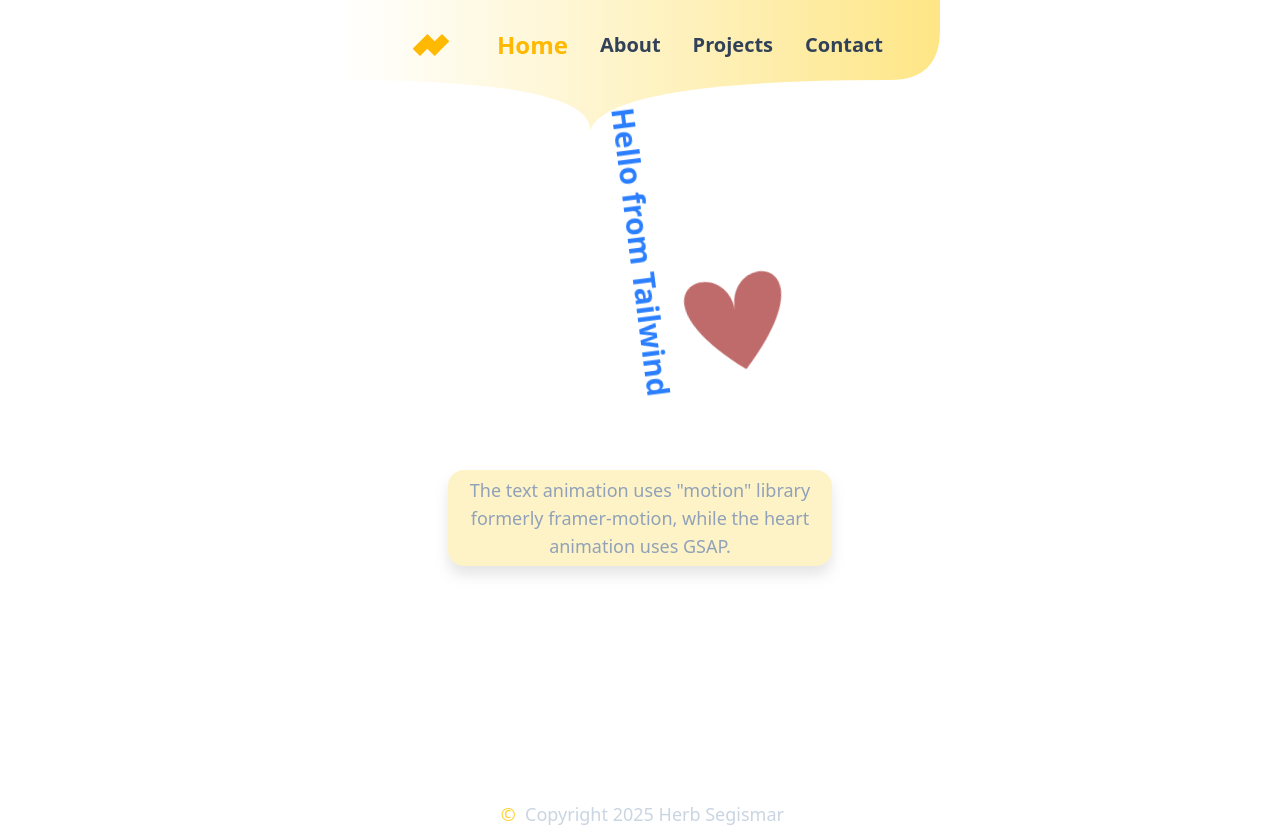
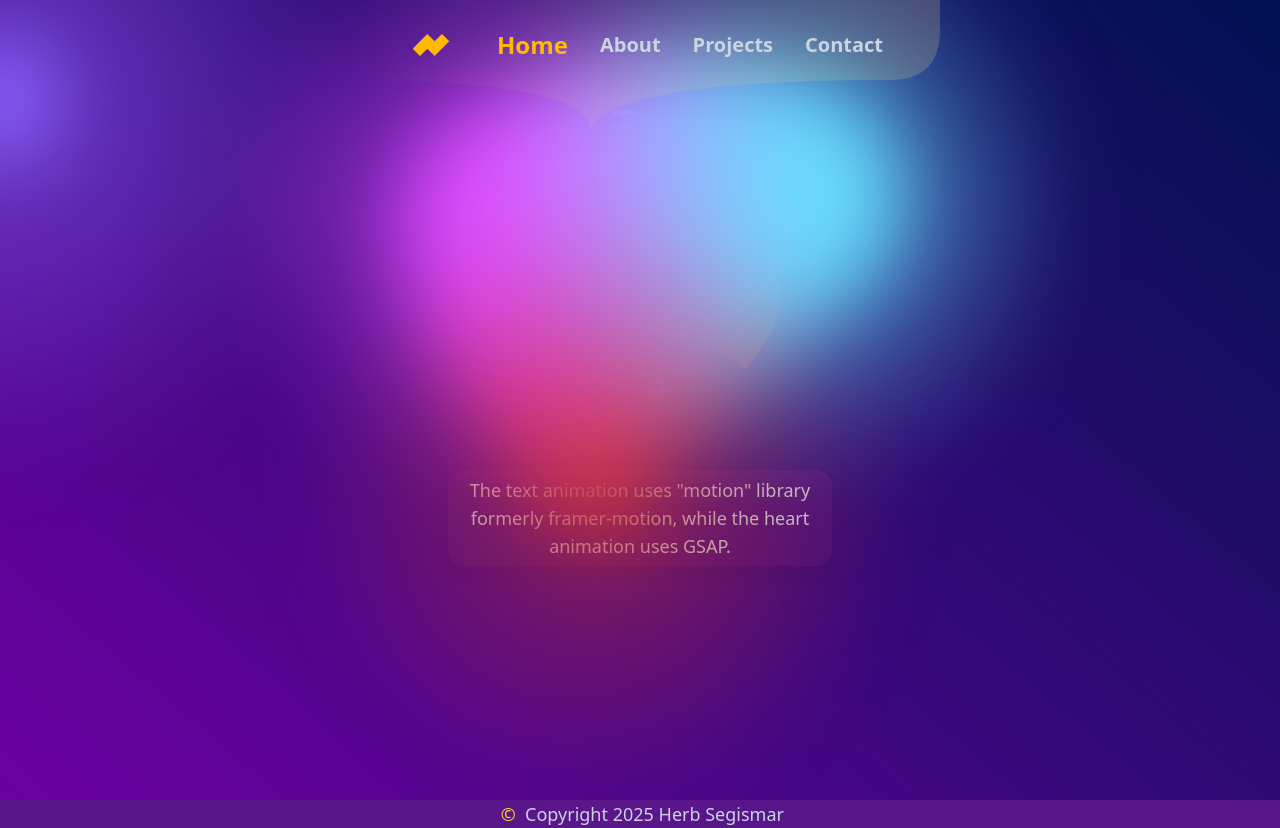
Before and after one commit to HerbertSegismar/greensock-anim, a React (Vite) app: page / in a window 1280 px wide. Built offline with nearby package versions, Linux system fonts and the light colour scheme.

Commit message:
BG animated

```diff
--- a/src/Layout.tsx
+++ b/src/Layout.tsx
@@ -1,6 +1,7 @@
 import Navbar from "./components/navbar.tsx";
 import Footer from "./components/footer.tsx";
 import type { ReactNode } from "react";
+import BackgroundGradientAnimation from "./components/ui/background-gradient-animation.tsx";
 interface LayoutProps {
   children: ReactNode;
 }
@@ -12,9 +13,13 @@
         <Navbar />
       </div>
       <main className="flex-1 flex flex-col items-center justify-center">
-        {children}
+        <div className="">
+          <BackgroundGradientAnimation>
+            {children}
+          </BackgroundGradientAnimation>
+        </div>
       </main>
-      <div className="text-sm md:text-lg flex text-center items-center justify-center text-slate-300">
+      <div className="text-sm md:text-lg flex text-center items-center justify-center text-slate-300 bg-purple-900">
         <Footer />
       </div>
     </div>
--- a/src/components/about.tsx
+++ b/src/components/about.tsx
@@ -1,7 +1,7 @@
 
 const about = () => {
   return (
-    <div className="flex flex-col items-center justify-center h-screen text-amber-300 text-5xl font-bold">
+    <div className="flex flex-col items-center justify-center h-screen text-amber-300 text-5xl font-bold z-50">
       About
     </div>
   );
--- /dev/null
+++ b/src/components/bgGradientAnimation.tsx
@@ -0,0 +1,13 @@
+import { BackgroundGradientAnimation } from "./ui/background-gradient-animation";
+
+export function BackgroundGradientAnimationDemo() {
+  return (
+    <BackgroundGradientAnimation>
+      <div className="absolute z-50 inset-0 flex items-center justify-center text-white font-bold px-4 pointer-events-none text-3xl text-center md:text-4xl lg:text-7xl">
+        <p className="bg-clip-text text-transparent drop-shadow-2xl bg-gradient-to-b from-white/80 to-white/20">
+          Gradients X Animations
+        </p>
+      </div>
+    </BackgroundGradientAnimation>
+  );
+}
--- a/src/components/contact.tsx
+++ b/src/components/contact.tsx
@@ -1,6 +1,6 @@
 const about = () => {
   return (
-    <div className="flex flex-col items-center justify-center h-screen text-amber-300 text-5xl font-bold">
+    <div className="flex flex-col items-center justify-center h-screen text-amber-300 text-5xl font-bold z-50">
       Contact
     </div>
   );
--- a/src/components/heart.tsx
+++ b/src/components/heart.tsx
@@ -2,9 +2,9 @@
 const heart = () => {
   return (
     <div>
-        <div className="heart"></div>
+      <div className="heart z-50"></div>
     </div>
-  )
+  );
 }
 
 export default heart
--- a/src/components/home.tsx
+++ b/src/components/home.tsx
@@ -29,7 +29,7 @@
   }, [container]);
 
   return (
-    <div className="flex flex-col items-center justify-center h-screen">
+    <div className="flex flex-col items-center justify-center h-screen z-50">
       <motion.h1
         animate={{
           scale: [1, 1.5, 1.5, 1, 1],
@@ -49,7 +49,7 @@
         <Heart />
       </div>
       <div
-        className=" flex items-center justify-center text-sm md:text-lg text-slate-400 drop-shadow-xl text-center bg-amber-100 w-96 h-24 rounded-2xl -z-10"
+        className=" flex items-center justify-center text-sm md:text-lg text-slate-300 drop-shadow-xl text-center bg-purple-900/40 w-96 h-24 rounded-2xl"
         style={{ marginTop: "100px" }}
       >
         <p>
--- a/src/components/navbar.tsx
+++ b/src/components/navbar.tsx
@@ -4,7 +4,7 @@
 
 const navbar = () => {
   return (
-    <nav className="-top-10 navBG font-semibold bg-gradient-to-r from-white to-amber-200 flex items-center justify-center fixed text-lg lg:text-xl text-slate-700 gap-2 md:gap-8">
+    <nav className="-top-10 navBG font-semibold bg-gradient-to-r from-white/0 to-amber-200/20 flex items-center justify-center fixed text-lg lg:text-xl text-slate-300 gap-2 md:gap-8 z-10">
       <NavLink to="/">
         <motion.div
           animate={{
--- a/src/components/projects.tsx
+++ b/src/components/projects.tsx
@@ -1,7 +1,7 @@
 
 const projects = () => {
   return (
-    <div className="flex flex-col items-center justify-center h-screen text-amber-300 text-5xl font-bold">Projects</div>
+    <div className="flex flex-col items-center justify-center h-screen z-50 text-amber-300 text-5xl font-bold">Projects</div>
   )
 }
 
--- /dev/null
+++ b/src/components/ui/background-gradient-animation.tsx
@@ -0,0 +1,183 @@
+import { cn } from "../../lib/utils";
+import { useEffect, useRef, useState } from "react";
+
+export const BackgroundGradientAnimation = ({
+  gradientBackgroundStart = "rgb(108, 0, 162)",
+  gradientBackgroundEnd = "rgb(0, 17, 82)",
+  firstColor = "18, 113, 255",
+  secondColor = "221, 74, 255",
+  thirdColor = "100, 220, 255",
+  fourthColor = "200, 50, 50",
+  fifthColor = "180, 180, 50",
+  pointerColor = "140, 100, 255",
+  size = "80%",
+  blendingValue = "hard-light",
+  children,
+  className,
+  interactive = true,
+  containerClassName,
+}: {
+  gradientBackgroundStart?: string;
+  gradientBackgroundEnd?: string;
+  firstColor?: string;
+  secondColor?: string;
+  thirdColor?: string;
+  fourthColor?: string;
+  fifthColor?: string;
+  pointerColor?: string;
+  size?: string;
+  blendingValue?: string;
+  children?: React.ReactNode;
+  className?: string;
+  interactive?: boolean;
+  containerClassName?: string;
+}) => {
+  const interactiveRef = useRef<HTMLDivElement>(null);
+
+  const [curX, setCurX] = useState(0);
+  const [curY, setCurY] = useState(0);
+  const [tgX, setTgX] = useState(0);
+  const [tgY, setTgY] = useState(0);
+  useEffect(() => {
+    document.body.style.setProperty(
+      "--gradient-background-start",
+      gradientBackgroundStart
+    );
+    document.body.style.setProperty(
+      "--gradient-background-end",
+      gradientBackgroundEnd
+    );
+    document.body.style.setProperty("--first-color", firstColor);
+    document.body.style.setProperty("--second-color", secondColor);
+    document.body.style.setProperty("--third-color", thirdColor);
+    document.body.style.setProperty("--fourth-color", fourthColor);
+    document.body.style.setProperty("--fifth-color", fifthColor);
+    document.body.style.setProperty("--pointer-color", pointerColor);
+    document.body.style.setProperty("--size", size);
+    document.body.style.setProperty("--blending-value", blendingValue);
+  }, []);
+
+  useEffect(() => {
+    function move() {
+      if (!interactiveRef.current) {
+        return;
+      }
+      setCurX(curX + (tgX - curX) / 20);
+      setCurY(curY + (tgY - curY) / 20);
+      interactiveRef.current.style.transform = `translate(${Math.round(
+        curX
+      )}px, ${Math.round(curY)}px)`;
+    }
+
+    move();
+  }, [tgX, tgY]);
+
+  const handleMouseMove = (event: React.MouseEvent<HTMLDivElement>) => {
+    if (interactiveRef.current) {
+      const rect = interactiveRef.current.getBoundingClientRect();
+      setTgX(event.clientX - rect.left);
+      setTgY(event.clientY - rect.top);
+    }
+  };
+
+  const [isSafari, setIsSafari] = useState(false);
+  useEffect(() => {
+    setIsSafari(/^((?!chrome|android).)*safari/i.test(navigator.userAgent));
+  }, []);
+
+  return (
+    <div
+      className={cn(
+        "h-screen w-screen relative overflow-hidden top-0 left-0 bg-[linear-gradient(40deg,var(--gradient-background-start),var(--gradient-background-end))]",
+        containerClassName
+      )}
+    >
+      <svg className="hidden">
+        <defs>
+          <filter id="blurMe">
+            <feGaussianBlur
+              in="SourceGraphic"
+              stdDeviation="10"
+              result="blur"
+            />
+            <feColorMatrix
+              in="blur"
+              mode="matrix"
+              values="1 0 0 0 0  0 1 0 0 0  0 0 1 0 0  0 0 0 18 -8"
+              result="goo"
+            />
+            <feBlend in="SourceGraphic" in2="goo" />
+          </filter>
+        </defs>
+      </svg>
+      <div className={cn("", className)}>{children}</div>
+      <div
+        style={{ position: "fixed", top: 100, left: 0, right: 0, bottom: 0 }}
+        className={cn(
+          "gradients-container h-full w-full blur-lg",
+          isSafari ? "blur-2xl" : "[filter:url(#blurMe)_blur(40px)]"
+        )}
+      >
+        <div
+          className={cn(
+            `absolute [background:radial-gradient(circle_at_center,_var(--first-color)_0,_var(--first-color)_50%)_no-repeat]`,
+            `[mix-blend-mode:var(--blending-value)] w-[var(--size)] h-[var(--size)] top-[calc(50%-var(--size)/2)] left-[calc(50%-var(--size)/2)]`,
+            `[transform-origin:center_center]`,
+            `animate-first`,
+            `opacity-100`
+          )}
+        ></div>
+        <div
+          className={cn(
+            `absolute [background:radial-gradient(circle_at_center,_rgba(var(--second-color),_0.8)_0,_rgba(var(--second-color),_0)_50%)_no-repeat]`,
+            `[mix-blend-mode:var(--blending-value)] w-[var(--size)] h-[var(--size)] top-[calc(50%-var(--size)/2)] left-[calc(50%-var(--size)/2)]`,
+            `[transform-origin:calc(50%-400px)]`,
+            `animate-second`,
+            `opacity-100`
+          )}
+        ></div>
+        <div
+          className={cn(
+            `absolute [background:radial-gradient(circle_at_center,_rgba(var(--third-color),_0.8)_0,_rgba(var(--third-color),_0)_50%)_no-repeat]`,
+            `[mix-blend-mode:var(--blending-value)] w-[var(--size)] h-[var(--size)] top-[calc(50%-var(--size)/2)] left-[calc(50%-var(--size)/2)]`,
+            `[transform-origin:calc(50%+400px)]`,
+            `animate-third`,
+            `opacity-100`
+          )}
+        ></div>
+        <div
+          className={cn(
+            `absolute [background:radial-gradient(circle_at_center,_rgba(var(--fourth-color),_0.8)_0,_rgba(var(--fourth-color),_0)_50%)_no-repeat]`,
+            `[mix-blend-mode:var(--blending-value)] w-[var(--size)] h-[var(--size)] top-[calc(50%-var(--size)/2)] left-[calc(50%-var(--size)/2)]`,
+            `[transform-origin:calc(50%-200px)]`,
+            `animate-fourth`,
+            `opacity-70`
+          )}
+        ></div>
+        <div
+          className={cn(
+            `absolute [background:radial-gradient(circle_at_center,_rgba(var(--fifth-color),_0.8)_0,_rgba(var(--fifth-color),_0)_50%)_no-repeat]`,
+            `[mix-blend-mode:var(--blending-value)] w-[var(--size)] h-[var(--size)] top-[calc(50%-var(--size)/2)] left-[calc(50%-var(--size)/2)]`,
+            `[transform-origin:calc(50%-800px)_calc(50%+800px)]`,
+            `animate-fifth`,
+            `opacity-100`
+          )}
+        ></div>
+
+        {interactive && (
+          <div
+            ref={interactiveRef}
+            onMouseMove={handleMouseMove}
+            className={cn(
+              `absolute [background:radial-gradient(circle_at_center,_rgba(var(--pointer-color),_0.8)_0,_rgba(var(--pointer-color),_0)_50%)_no-repeat]`,
+              `[mix-blend-mode:var(--blending-value)] w-full h-full -top-1/2 -left-1/2`,
+              `opacity-70`
+            )}
+          ></div>
+        )}
+      </div>
+    </div>
+  );
+};
+
+export default BackgroundGradientAnimation;
--- /dev/null
+++ b/src/lib/utils.ts
@@ -0,0 +1,6 @@
+import { type ClassValue, clsx } from "clsx";
+import { twMerge } from "tailwind-merge";
+
+export function cn(...inputs: ClassValue[]) {
+  return twMerge(clsx(inputs));
+}
```
Also changed, not shown: package.json (+8 -2 lines), src/index.css (+44 -0 lines), 1 other file (tests, documents, lock files or other folders).
